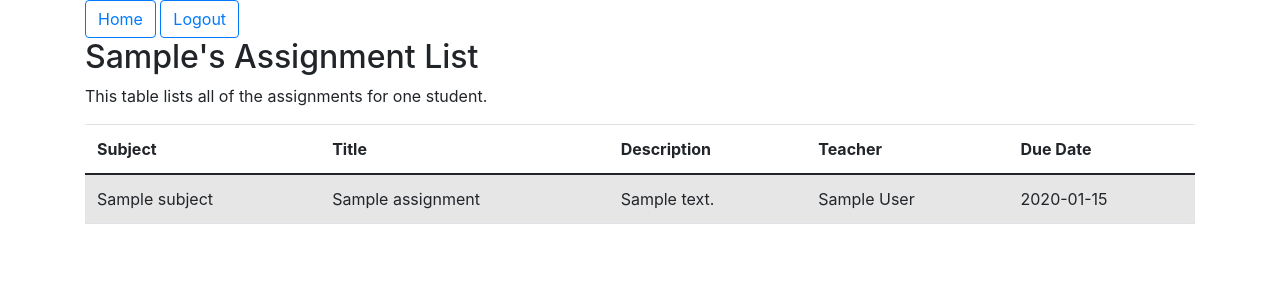
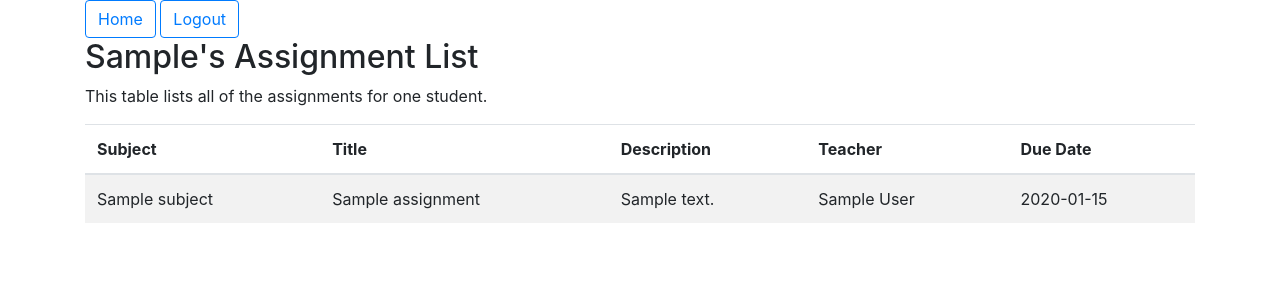
Before and after one commit to JennyWauer/school_scheduler, a Django app: page /viewstudent/1 in a window 1280 px wide. Shown: the top 300 px of the page. Run offline with Django 3.2, Linux system fonts and the light colour scheme; tables that the repository leaves empty hold one stand-in row (values such as "Sample post"); some libraries are stand-ins or nearby versions.

Commit message:
update head

```diff
--- a/scheduler_app/templates/student_page.html
+++ b/scheduler_app/templates/student_page.html
@@ -6,10 +6,13 @@
     <meta name="viewport" content="width=device-width, initial-scale=1.0">
     <title>Student Page </title>
     {% load static %}
-	<link href="https://cdn.jsdelivr.net/npm/bootstrap@5.0.0-beta2/dist/css/bootstrap.min.css" rel="stylesheet" integrity="sha384-BmbxuPwQa2lc/FVzBcNJ7UAyJxM6wuqIj61tLrc4wSX0szH/Ev+nYRRuWlolflfl" crossorigin="anonymous">
+	<link rel="stylesheet" href="https://stackpath.bootstrapcdn.com/bootstrap/4.5.2/css/bootstrap.min.css"
+	integrity="sha384-JcKb8q3iqJ61gNV9KGb8thSsNjpSL0n8PARn9HuZOnIxN0hoP+VmmDGMN5t9UJ0Z" crossorigin="anonymous">
+	<link rel="preconnect" href="https://fonts.gstatic.com">
+	<link href="https://fonts.googleapis.com/css2?family=Noto+Sans&display=swap" rel="stylesheet">
+	<script src="https://ajax.googleapis.com/ajax/libs/jquery/3.5.1/jquery.min.js"></script>
 	<link rel="stylesheet" href="{% static 'css/style.css' %}">
-	<link rel="canonical" href="https://getbootstrap.com/docs/5.0/examples/navbar-fixed/">
-	<link href="../assets/dist/css/bootstrap.min.css" rel="stylesheet">
+	<script src="{% static 'js/main.js' %}"></script>
 </head>
 <body>
     <div class="container">
```
